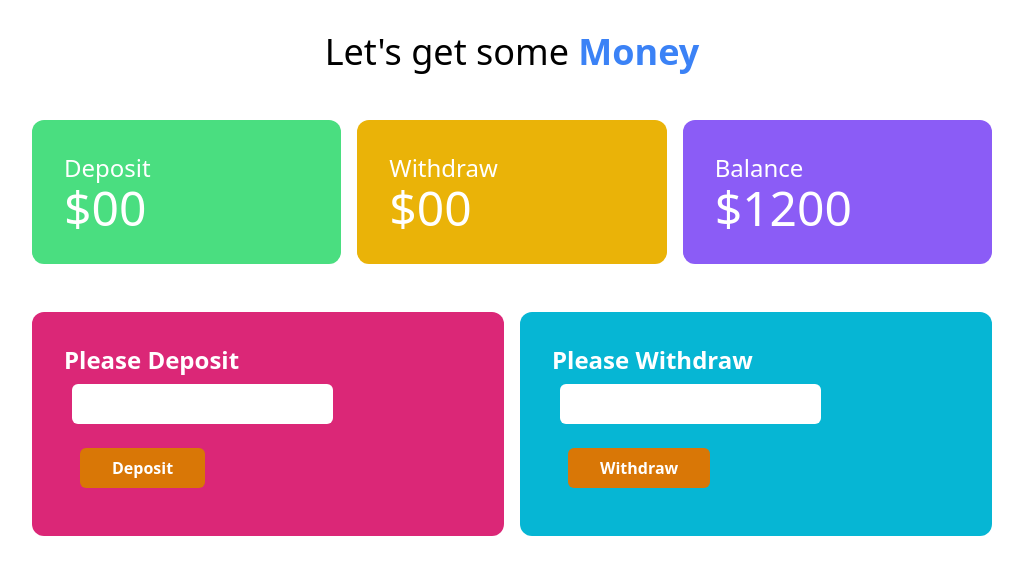
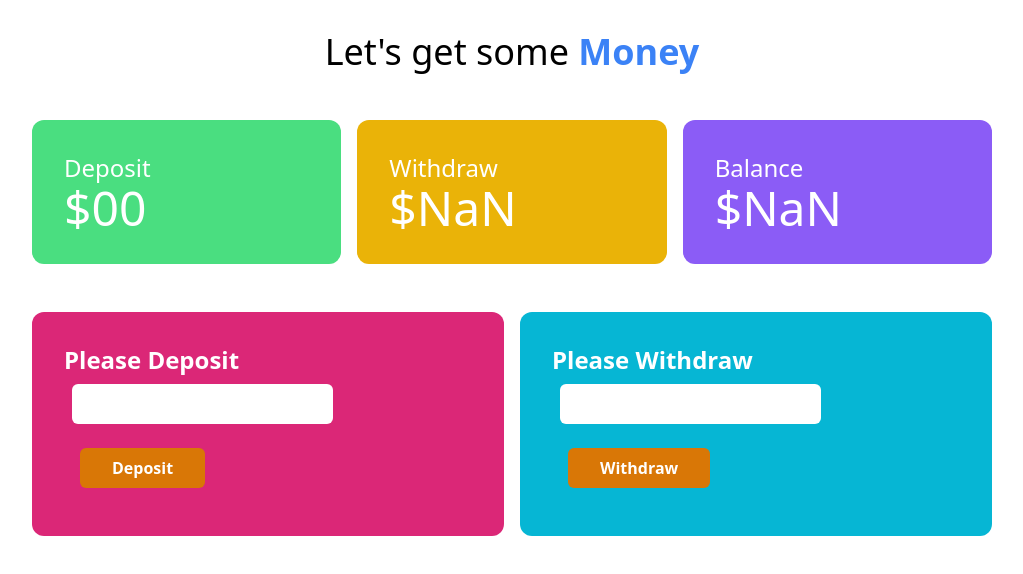
Before and after one commit to MDABDULLAH16/Baap-er-Bank, a website: page bank.html in a window 1280 px wide. Both pictures are taken after a click on the button "Withdraw". Shown: the whole page, without its empty margins (128-1151 px from the left). Drawn offline with nearby package versions, Linux system fonts and the light colour scheme.

Commit message:
withdraw with input and total-

```diff
--- a/bank.html
+++ b/bank.html
@@ -22,7 +22,7 @@
                 </div>
                 <div class="bg-yellow-500 p-8 rounded-xl">
                     <h2 class="text-2xl">Withdraw</h2>
-                    <h4 class="text-5xl">$00</h4>
+                    <h4 class="text-5xl">$<span id="total-withdraw">00</span></h4>
                 </div>
                 <div class="bg-violet-500 p-8 rounded-xl">
                     <h2 class="text-2xl">Balance</h2>
@@ -41,8 +41,8 @@
                 </div>
                 <div class="bg-cyan-500 p-8  rounded-xl">
                     <h2 class="text-2xl text-white font-semibold">Please Withdraw</h2>
-                    <input class="rounded-md p-2 m-2 font-semibold"  type="number">
-                    <button id="btn-submit"
+                    <input id="withdraw-field" class="rounded-md p-2 m-2 font-semibold"  type="number">
+                    <button id="btn-withdraw"
                         class="bg-amber-600 px-8 py-2 rounded-md hover:bg-blue-600 m-4 text-white font-semibold">Withdraw</button>
                 </div>
         </section>
--- a/js/money.js
+++ b/js/money.js
@@ -1,3 +1,4 @@
+//deposit code
 //step 1: get depostit btn and
 document.getElementById("btn-deposit").addEventListener("click", function () {
   //step 2 input field get and string value convert to number (perseFloat)
@@ -23,3 +24,26 @@ document.getElementById("btn-deposit").addEventListener("click", function () {
   const totalBalance = deposit + restBanalce;
   getBalance.innerText = totalBalance;
 });
+
+// withdraw
+document.getElementById("btn-withdraw").addEventListener("click", function () {
+  const withdrawField = document.getElementById("withdraw-field");
+  const inputWithdrawString = withdrawField.value;
+  const inputWithdraw = parseFloat(inputWithdrawString);
+  //   console.log(typeof inputWithdraw, inputWithdraw);
+
+  const getTotalWithdraw = document.getElementById("total-withdraw");
+  const totalWithdrawString = getTotalWithdraw.innerText;
+  const restTotalWithdraw = parseFloat(totalWithdrawString);
+
+  const totalWithdraw = inputWithdraw + restTotalWithdraw;
+  getTotalWithdraw.innerText = totalWithdraw;
+  withdrawField.value = "";
+
+  //   main balace
+  const getBalance = document.getElementById("balance");
+  const banalceSting = getBalance.innerText;
+  const restBanalce = parseFloat(banalceSting);
+  const totalBalance = restBanalce - inputWithdraw;
+  getBalance.innerText = totalBalance;
+});
```
